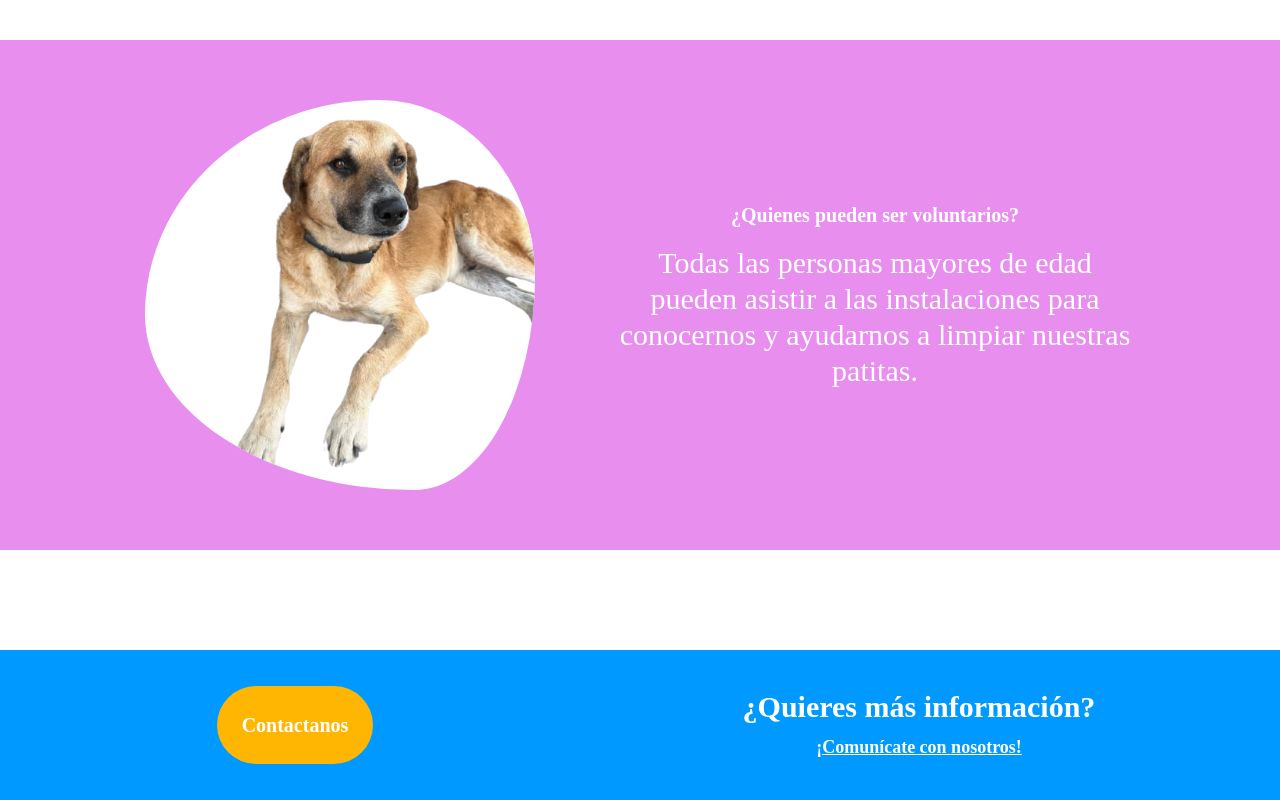
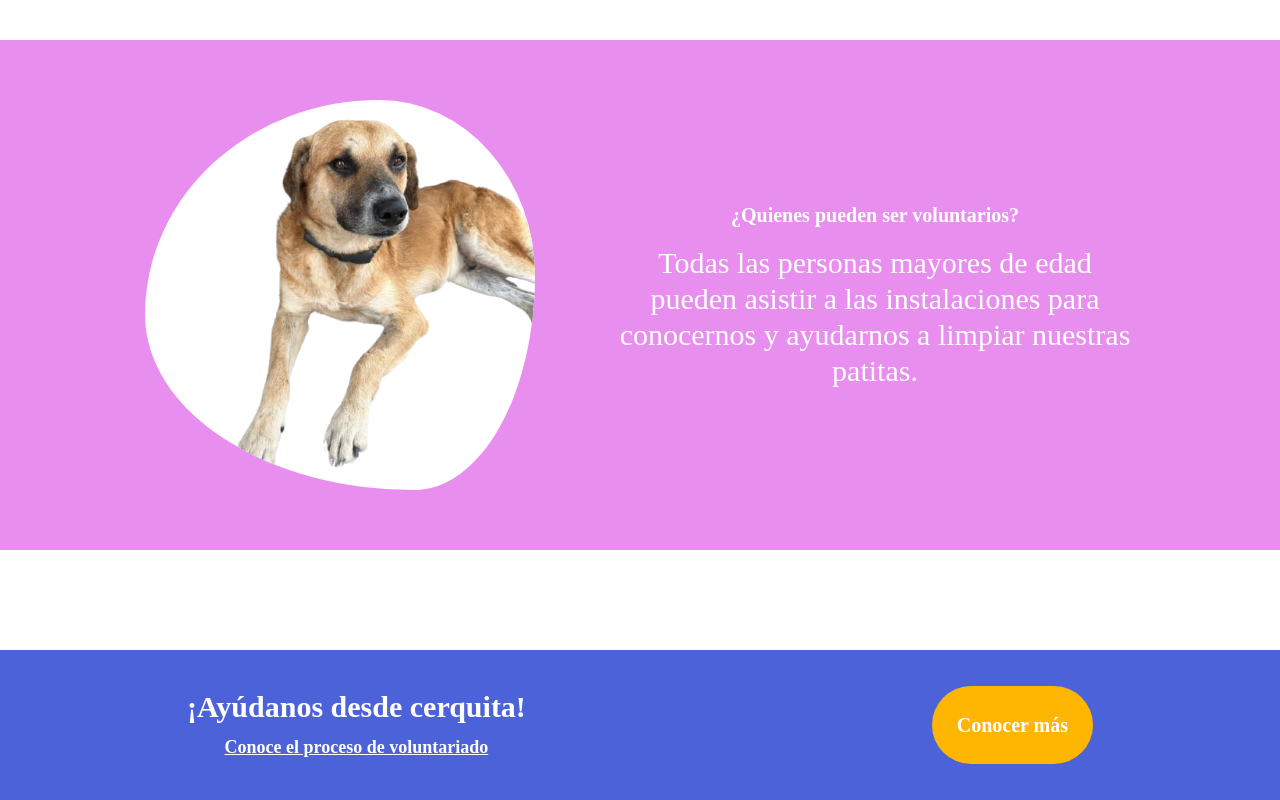
Before and after one commit to Tongother/dejando-huella, a Next.js app: page / in a window 1280 px wide. Shown: the part 720-1520 px from the top of the page. Built offline with nearby package versions, Linux system fonts and the light colour scheme; a web font is replaced by a local one.

Commit message:
some change

```diff
--- a/src/app/page.tsx
+++ b/src/app/page.tsx
@@ -1,14 +1,13 @@
 
 import Info from "./components/info/info";
-import Banner2 from "./components/banner2/Banner2";
+import Banner from "./components/banner/Banner";
 export default function Home() {
   return (
     <>
       <Info>
-
       </Info>
-      <Banner2>
-      </Banner2>
+      <Banner>
+      </Banner>
     </>
   );
 }
```
